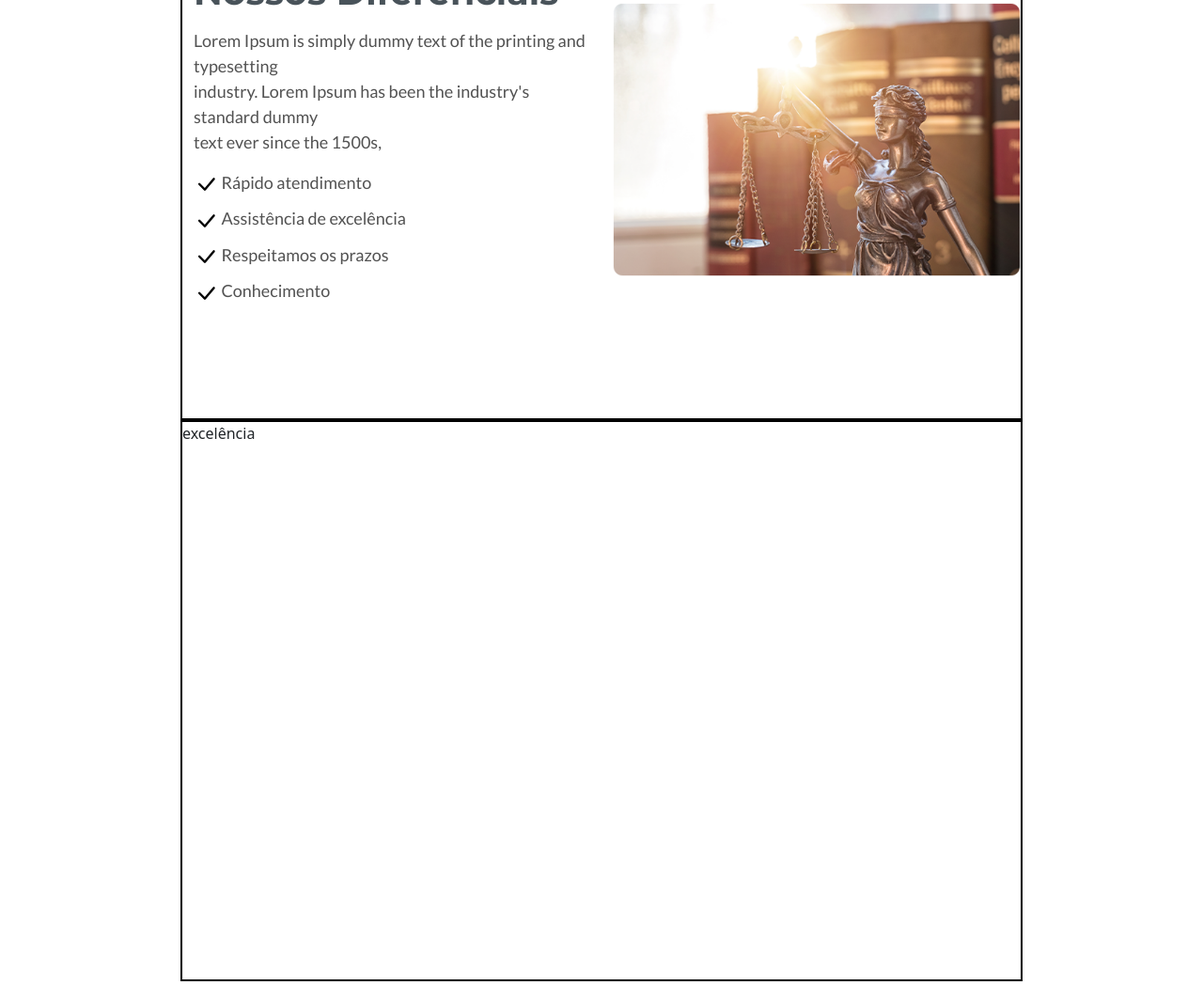
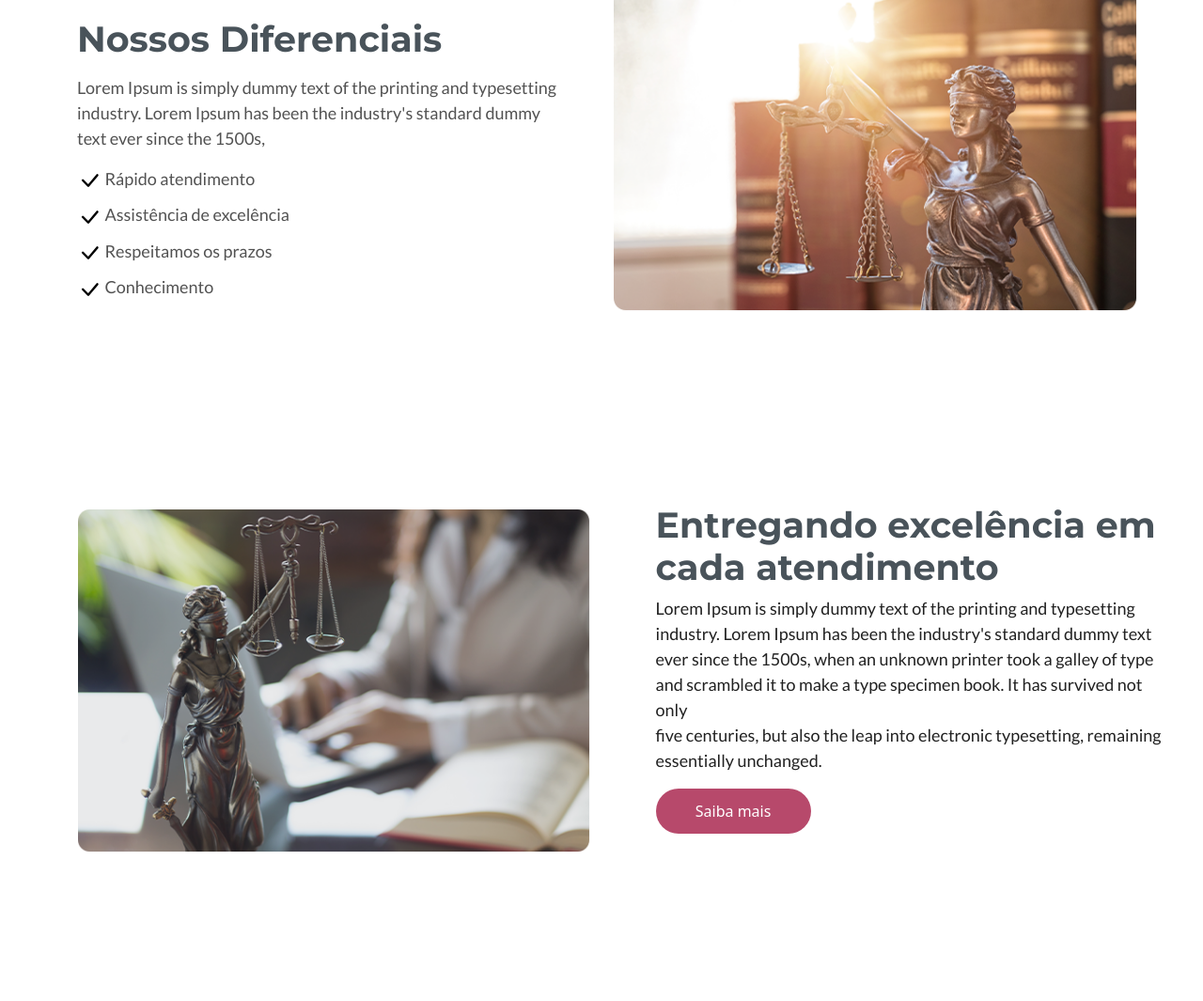
Before and after one commit to Kaue-G/testePratico, a plain HTML site: page pages/home/index.html in a window 1280 px wide. Shown: the part 1544-2609 px from the top of the page at 94% size. Before the commit the page ends 2588 px from the top, so only its background shows below. Drawn offline with nearby package versions, Linux system fonts and the light colour scheme.

Commit message:
changes and attendance section

```diff
--- a/pages/home/index.html
+++ b/pages/home/index.html
@@ -44,7 +44,7 @@
                     Excelência em advocacia judicial e consultoria empresarial para <br>
                     pequenas, médias e grandes empresas, inclusive multinacionais.
                 </p>
-                <button>Saiba mais</button>
+                <button class="info-button">Saiba mais</button>
             </div>
             <div class="col-5 element-img">
                 <img src="/img/home/element-01.png" alt="">
@@ -123,7 +123,28 @@
                     </div>
                 </div>
             </section>
-            <section>excelência</section>
+            <section class="container" id="attendance">
+                <div class="row">
+                    <div class="col-6">
+                        <img src="/img/home/element-03.png" alt="">
+                    </div>
+                    <div class="col-6">
+                        <h2>
+                            Entregando excelência em <br>
+                            cada atendimento
+                        </h2>
+                        <p>
+                            Lorem Ipsum is simply dummy text of the printing and typesetting <br>
+                            industry. Lorem Ipsum has been the industry's standard dummy text <br>
+                            ever since the 1500s, when an unknown printer took a galley of type <br>
+                            and scrambled it to make a type specimen book. It has survived not only <br>
+                            five centuries, but also the leap into electronic typesetting, remaining <br>
+                            essentially unchanged.
+                        </p>
+                        <button class="info-button">Saiba mais</button>
+                    </div>
+                </div>
+            </section>
         </article>
     </main>
     <footer></footer>
--- a/pages/home/style.scss
+++ b/pages/home/style.scss
@@ -6,6 +6,7 @@
 
 :root {
     --white: #ffffff;
+    --gray-800: #212121;
     --gray-600: #525252;
     --gray-500: #49535a;
     --gray-400: #687985;
@@ -32,7 +33,7 @@ button {
 
 nav {
     // width: 71.31rem !important;
-    width: 70vw !important;
+    width: 73.125rem !important;
     height: 6vw;
 
     div {
@@ -93,7 +94,7 @@ nav {
 
 header {
     max-width: 100vw !important;
-    height: 90vh;
+    height: 40.375rem;
     // width: 100vw !important;
     // width: 120.31rem !important;
     background-color: var(--gray-500);
@@ -109,7 +110,7 @@ header {
     article {
         position: absolute;
         height: 100%;
-        width: 70vw;
+        width: 73.125rem;
 
         align-items: center;
 
@@ -150,7 +151,10 @@ header {
     justify-content: center;
     align-items: flex-start;
 
-    button {
+
+}
+
+.info-button {
     width: 10.31rem;
     height: 3rem;
     border-radius: 99px;
@@ -159,9 +163,8 @@ header {
     margin-left: 1.07rem;
 }
 
-    button:hover {
+.info-button:hover {
     background-color: var(--pink-400);
-    }
 }
 
 .element-img {
@@ -172,16 +175,15 @@ header {
 
     img:first-child {
         z-index: 2;
-        width: 100%;
+        position: absolute;
     }
 
     img:last-child {
         z-index: 1;
         position: absolute;
-        top: 33%;
-        left: -17%;
-        height: 232px;
-        // width: 208px;
+        top: 26%;
+        left: -7%;
+        height: 210px;
     }
 }
 
@@ -214,12 +216,13 @@ main {
 }
 
 #about-company {
-    width: 70vw;
-    height: 111.9375rem;
+    width: 73.125rem;
+    // height: 111.9375rem;
 
     section {
-        height: calc(100%/3);
-        border: 2px solid black;
+        height: 36rem;
+        // margin-bottom: 80px;
+        // border: 2px solid black;
     }
 }
 
@@ -286,7 +289,7 @@ main {
 }
 
 #characteristics {
-    align-items: center;
+    align-items: end;
     height: 100%;
 
     div {
@@ -327,6 +330,7 @@ main {
 .check-icon {
     height: 26px;
 }
+
 #characteristics-img {
     padding-right: 0;
 
@@ -334,3 +338,47 @@ main {
         width: 100%;
     }
 }
+
+#attendance {
+    margin-bottom: 158px;
+
+    >div {
+        position: relative;
+    }
+
+    div {
+        height: 100%;
+
+        div {
+            display: flex;
+            flex-direction: column;
+            justify-content: end;
+        }
+
+        div:last-child {
+            position: absolute;
+            right: -4%;
+            padding-bottom: 20px;
+
+            h2 {
+                font-family: 'Montserrat', 'sans-serif';
+                font-weight: 700;
+                font-size: 2.375rem;
+                color: var(--gray-500);
+                line-height: 45px;
+            }
+
+            p {
+                font-family: 'Lato', 'sans-serif';
+                font-weight: 400;
+                font-size: 1.125rem;
+                color: var(--gray-800);
+                line-height: 27px;
+            }
+
+            button {
+                margin-left: 0;
+            }
+        }
+    }
+}
```
Also changed, not shown: img/home/element-03.png (added), pages/home/style.css, 1 other file. Lines whose indentation alone changed are shown as unchanged.
